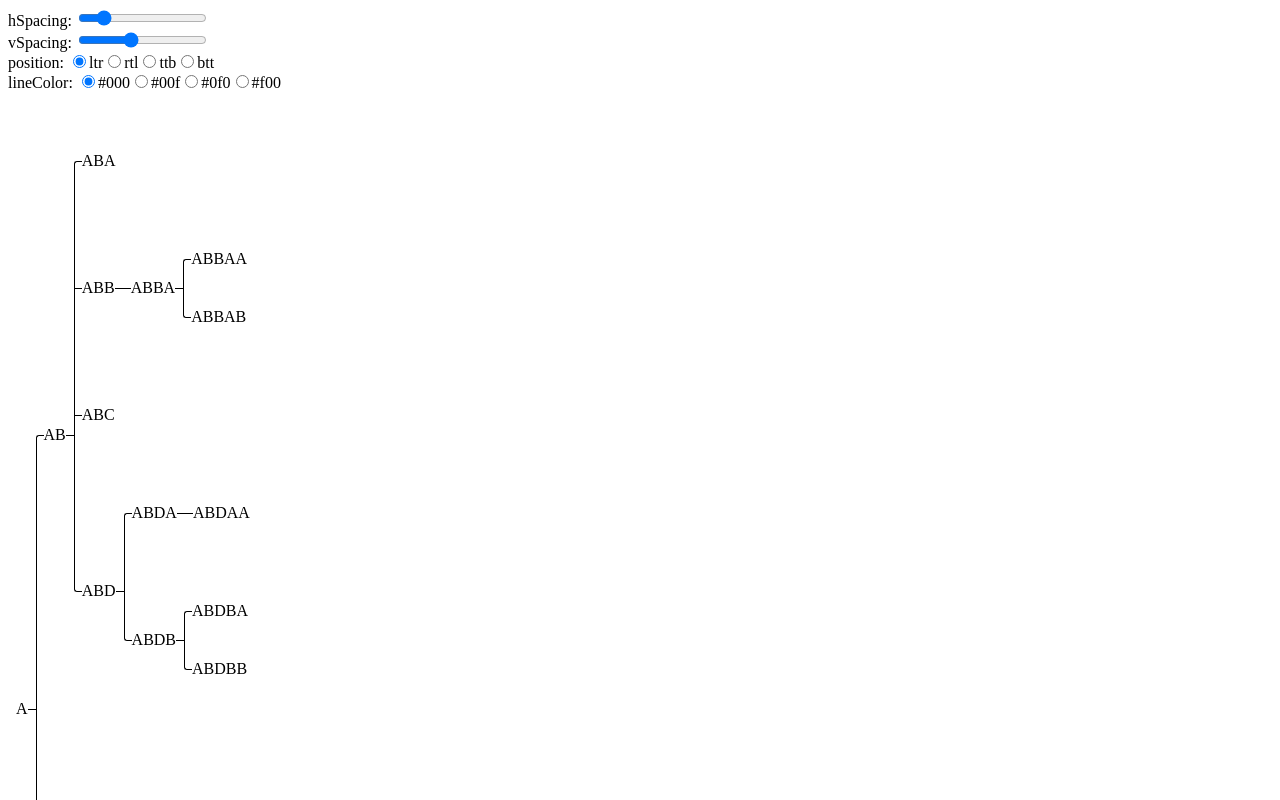
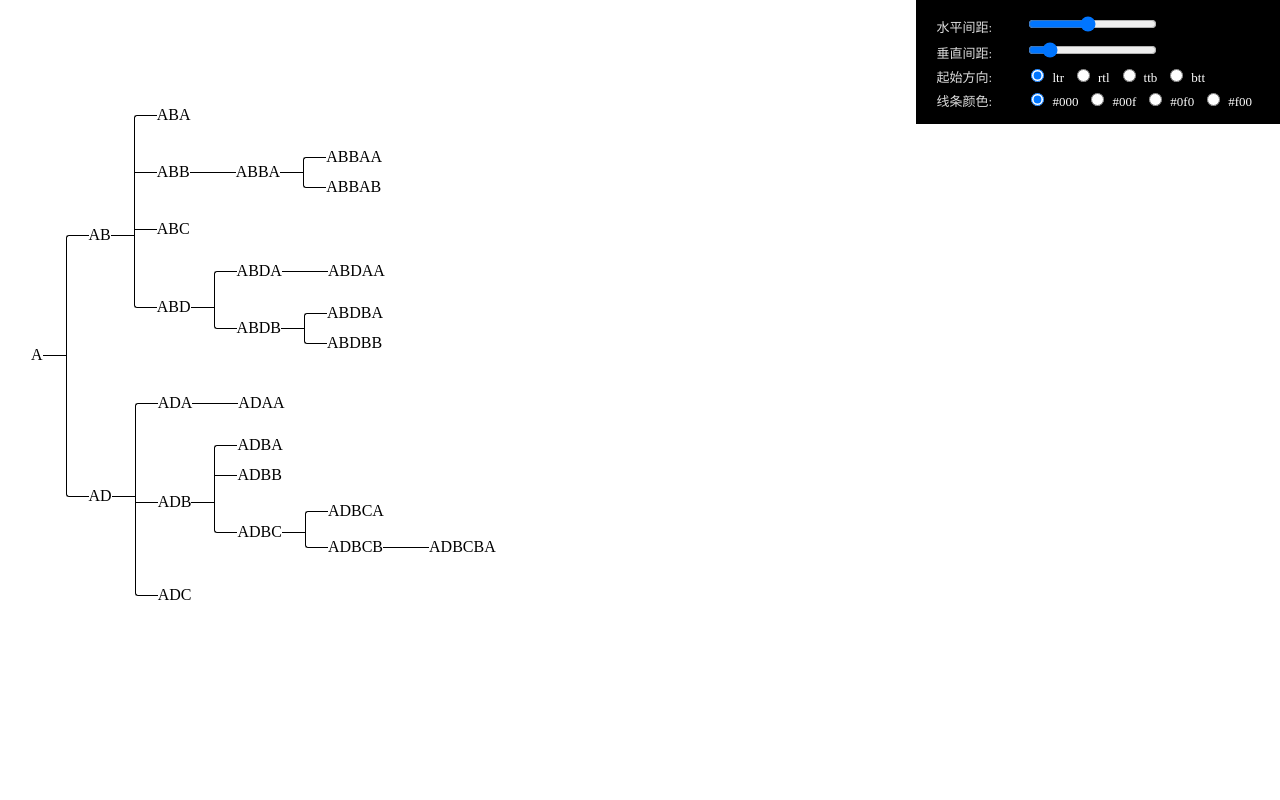
Before and after one commit to JoweiBlog/vue-decision-tree, a Vue app: page / in a window 1280 px wide. Shown: the top 800 px of the page. Built offline with nearby package versions, Linux system fonts and the light colour scheme.

Commit message:
feat: add demo

```diff
--- a/src/App.vue
+++ b/src/App.vue
@@ -1,46 +1,19 @@
 <template>
   <div id="app">
-    <div>
-      hSpacing:
-      <input type="range" min="0" max="100" v-model="hSpacing" />
-    </div>
-    <div>
-      vSpacing:
-      <input type="range" min="0" max="100" v-model="vSpacing" />
-    </div>
-    <div>
-      position:
-      <span v-for="ps in pos" :key="ps">
-        <input
-          type="radio"
-          :id="ps"
-          name="pos"
-          v-model="position"
-          :value="ps"
-        />
-        <label :for="ps">{{ ps }}</label>
-      </span>
-    </div>
-    <div>
-      lineColor:
-      <span v-for="color in colors" :key="color">
-        <input
-          type="radio"
-          :id="color"
-          name="color"
-          v-model="lineColor"
-          :value="color"
-        />
-        <label :for="color">{{ color }}</label>
-      </span>
-    </div>
+    <!-- options -->
+    <options
+      :h-spacing.sync="hSpacing"
+      :v-spacing.sync="vSpacing"
+      :direction.sync="direction"
+      :line-color.sync="lineColor"
+    ></options>
 
     <decision-tree
       :data="mockData"
       :h-spacing="hSpacing * 1"
       :v-spacing="vSpacing * 1"
       :line-color="lineColor"
-      :position="position"
+      :direction="direction"
       :props="{
         children: 'child'
       }"
@@ -54,20 +27,25 @@
 </template>
 
 <script>
+import Options from "./Options";
 import MockData from "./mockdata";
 
 export default {
   name: "app",
+  components: { Options },
   data() {
     return {
       mockData: MockData,
-      hSpacing: 16,
-      vSpacing: 40,
-      position: "ltr",
-      lineColor: "#000",
-      pos: ["ltr", "rtl", "ttb", "btt"],
-      colors: ["#000", "#00f", "#0f0", "#f00"]
+      hSpacing: 46,
+      vSpacing: 12,
+      direction: "ltr",
+      lineColor: "#000"
     };
   }
 };
 </script>
+<style>
+#app {
+  padding: 80px 0 0 0;
+}
+</style>
--- /dev/null
+++ b/src/Options.vue
@@ -0,0 +1,129 @@
+<template>
+  <div class="ops">
+    <div class="item">
+      <span class="label">水平间距:</span>
+      <span class="input">
+        <input type="range" min="0" max="100" v-model="_hSpacing" />
+      </span>
+    </div>
+    <div class="item">
+      <span class="label">垂直间距:</span>
+      <span class="input">
+        <input type="range" min="0" max="100" v-model="_vSpacing" />
+      </span>
+    </div>
+    <div class="item">
+      <span class="label">起始方向:</span>
+      <span class="input">
+        <span class="radio-item" v-for="pos in directions" :key="pos">
+          <input
+            type="radio"
+            :id="pos"
+            name="pos"
+            v-model="_direction"
+            :value="pos"
+          />
+          <label :for="pos">{{ pos }}</label>
+        </span>
+      </span>
+    </div>
+    <div class="item">
+      <span class="label">线条颜色:</span>
+      <span class="input">
+        <span class="radio-item" v-for="color in colors" :key="color">
+          <input
+            type="radio"
+            :id="color"
+            name="color"
+            v-model="_lineColor"
+            :value="color"
+          />
+          <label :for="color">{{ color }}</label>
+        </span>
+      </span>
+    </div>
+  </div>
+</template>
+
+<script>
+export default {
+  name: "Options",
+  props: {
+    hSpacing: { default: 16, type: Number },
+    vSpacing: { default: 40, type: Number },
+    direction: { default: "ltr", type: String },
+    lineColor: { default: "#000", type: String }
+  },
+  computed: {
+    _hSpacing: {
+      get: function() {
+        return this.hSpacing;
+      },
+      set: function(v) {
+        this.$emit("update:hSpacing", v * 1);
+      }
+    },
+    _vSpacing: {
+      get: function() {
+        return this.vSpacing;
+      },
+      set: function(v) {
+        this.$emit("update:vSpacing", v * 1);
+      }
+    },
+    _direction: {
+      get: function() {
+        return this.direction;
+      },
+      set: function(v) {
+        this.$emit("update:direction", v);
+      }
+    },
+    _lineColor: {
+      get: function() {
+        return this.lineColor;
+      },
+      set: function(v) {
+        this.$emit("update:lineColor", v);
+      }
+    }
+  },
+  data() {
+    return {
+      directions: ["ltr", "rtl", "ttb", "btt"],
+      colors: ["#000", "#00f", "#0f0", "#f00"]
+    };
+  }
+};
+</script>
+<style lang="scss" scoped>
+.ops {
+  position: fixed;
+  z-index: 1;
+  right: 0;
+  top: 0;
+  padding: 12px 20px;
+  box-sizing: border-box;
+  background: #000;
+
+  .item {
+    padding: 2px 0;
+
+    .label {
+      display: inline-block;
+      width: 90px;
+      color: #ddd;
+      font-size: 13px;
+    }
+
+    .radio-item {
+      margin-right: 8px;
+      font-size: 13px;
+      color: #fff;
+      input {
+        margin-right: 8px;
+      }
+    }
+  }
+}
+</style>
--- a/src/components/DecisionTree/Node.vue
+++ b/src/components/DecisionTree/Node.vue
@@ -3,7 +3,7 @@
     class="vue-decision-tree-node"
     ref="node"
     :class="[
-      position,
+      direction,
       {
         leaf: node.isLeaf,
         root: node.level === 1,
@@ -27,7 +27,7 @@
         :key="child.key"
         :node="child"
         :props="props"
-        :position="position"
+        :direction="direction"
         :h-spacing="hSpacing"
         :v-spacing="vSpacing"
         :line-color="lineColor"
@@ -45,7 +45,7 @@ export default {
       default: () => ({})
     },
     props: {},
-    position: { default: 'ltr' },
+    direction: { default: 'ltr' },
     renderContent: Function,
     hSpacing: { default: 16 },
     vSpacing: { default: 48 },
@@ -59,10 +59,10 @@ export default {
       return this.vSpacing / 2;
     },
     vertical() {
-      return ['ttb', 'btt'].includes(this.position)
+      return ['ttb', 'btt'].includes(this.direction)
     },
     horizontal() {
-      return ['ltr', 'rtl'].includes(this.position)
+      return ['ltr', 'rtl'].includes(this.direction)
     },
     lineStyle() {
       let style = { color: this.lineColor }
--- a/src/components/DecisionTree/Tree.vue
+++ b/src/components/DecisionTree/Tree.vue
@@ -5,7 +5,7 @@
       :node="child"
       :props="props"
       :key="child.key"
-      :position="position"
+      :direction="direction"
       :h-spacing="hSpacing"
       :v-spacing="vSpacing"
       :line-color="lineColor"
@@ -35,7 +35,7 @@ export default {
       default: () => []
     },
     renderContent: Function,
-    position: {
+    direction: {
       type: String,
       default: "ltr",
       validator: function(value) {
```
